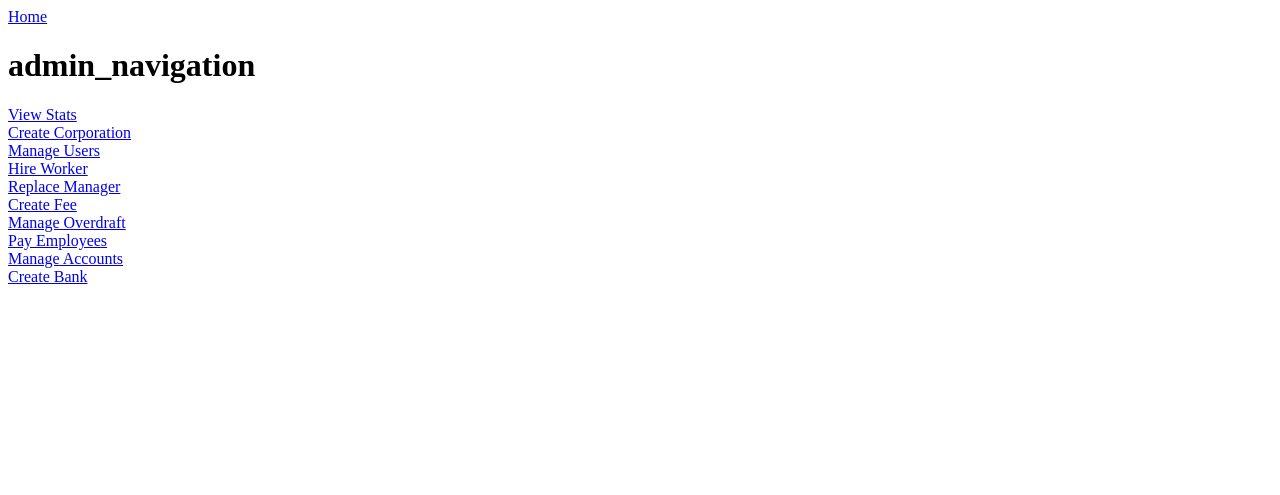
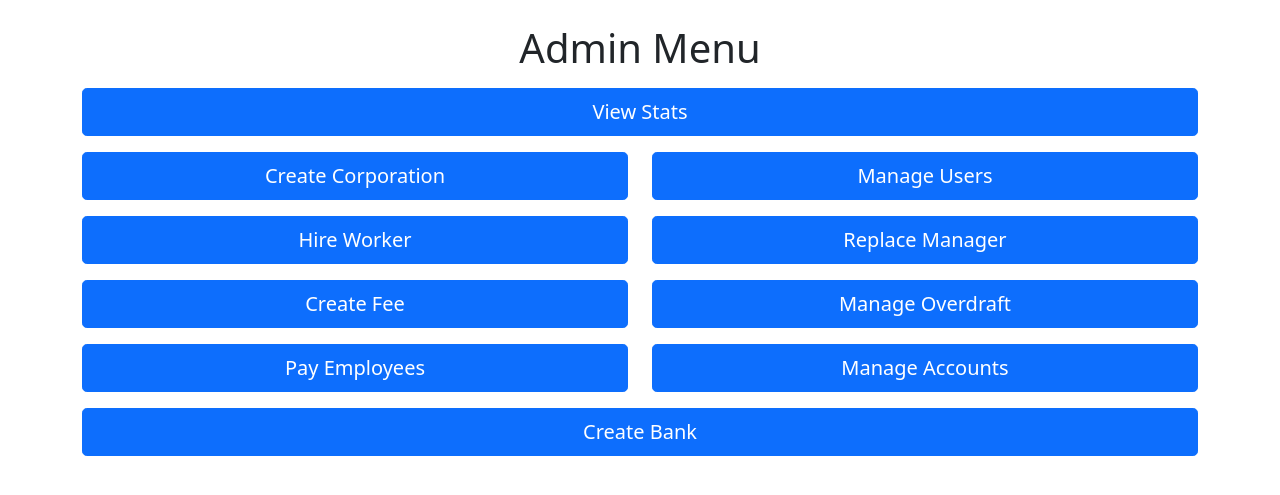
Before and after one commit to davidcornell2326/FlaskApp, a Flask app: page /20 in a window 1280 px wide. Shown: the top 495 px of the page. Run offline with Flask 2, Linux system fonts and the light colour scheme.

Commit message:
Restyled screen 20

```diff
--- a/templates/20_admin_navigation.html
+++ b/templates/20_admin_navigation.html
@@ -2,43 +2,30 @@
 <html lang="en">
 
 <head>
-    <title>admin_navigation</title>
+    <title>Admin Navigation</title>
+    <link href="https://cdn.jsdelivr.net/npm/bootstrap@5.1.3/dist/css/bootstrap.min.css" rel="stylesheet" integrity="sha384-1BmE4kWBq78iYhFldvKuhfTAU6auU8tT94WrHftjDbrCEXSU1oBoqyl2QvZ6jIW3" crossorigin="anonymous">
 </head>
 
 <body>
-    <div class="header">
-        <a href="/">Home</a>
-        <h1>admin_navigation</h1>
+    <div class="container">
+        <div class="header">
+            <br/>
+            <h1 style="text-align: center;" class="mb-3">Admin Menu</h1>
+        </div>
+
+        <div class="row">
+            <div class="col-12 mb-3"><div class="d-grid gap-2"><a href="22" class="btn btn-primary btn-lg" role="button">View Stats</a></div></div>
+            <div class="col-md-6 mb-3"><div class="d-grid gap-2"><a href="1" class="btn btn-primary btn-lg" role="button">Create Corporation</a></div></div>
+            <div class="col-md-6 mb-3"><div class="d-grid gap-2"><a href="21" class="btn btn-primary btn-lg" role="button">Manage Users</a></div></div>
+            <div class="col-md-6 mb-3"><div class="d-grid gap-2"><a href="6" class="btn btn-primary btn-lg" role="button">Hire Worker</a></div></div>
+            <div class="col-md-6 mb-3"><div class="d-grid gap-2"><a href="7" class="btn btn-primary btn-lg" role="button">Replace Manager</a></div></div>
+            <div class="col-md-6 mb-3"><div class="d-grid gap-2"><a href="9" class="btn btn-primary btn-lg" role="button">Create Fee</a></div></div>
+            <div class="col-md-6 mb-3"><div class="d-grid gap-2"><a href="10" class="btn btn-primary btn-lg" role="button">Manage Overdraft</a></div></div>
+            <div class="col-md-6 mb-3"><div class="d-grid gap-2"><a href="13" class="btn btn-primary btn-lg" role="button">Pay Employees</a></div></div>
+            <div class="col-md-6 mb-3"><div class="d-grid gap-2"><a href="8_2" class="btn btn-primary btn-lg" role="button">Manage Accounts</a></div></div>
+            <div class="col-12 mb-3"><div class="d-grid gap-2"><a href="2" class="btn btn-primary btn-lg" role="button">Create Bank</a></div></div>
+        </div>
     </div>
-
-    <!-- <form id="form" method="POST">
-        <button type="submit">Submit</button>
-    </form> -->
-    <div><a href="22">View Stats</a></div>
-    <div><a href="1">Create Corporation</a></div>
-    <div><a href="21">Manage Users</a></div>
-    <div><a href="6">Hire Worker</a></div>
-    <div><a href="7">Replace Manager</a></div>
-    <div><a href="9">Create Fee</a></div>
-    <div><a href="10">Manage Overdraft</a></div>
-    <div><a href="13">Pay Employees</a></div>
-    <div><a href="8_2">Manage Accounts</a></div>
-    <div><a href="2">Create Bank</a></div>
-
-    <!-- <script>
-        document.querySelector('#form').addEventListener("submit", async function (e) {
-            e.preventDefault()
-            console.log(new URLSearchParams(new FormData(e.target)).toString())
-            const res = await fetch("/api/9", {
-                body: new URLSearchParams(new FormData(e.target)).toString(),
-                method: "POST",
-                headers: {
-                    'Content-Type': 'application/x-www-form-urlencoded',
-                }
-            })
-            console.log(await res.json())
-        });
-    </script> -->
 </body>
 
 </html>
```
